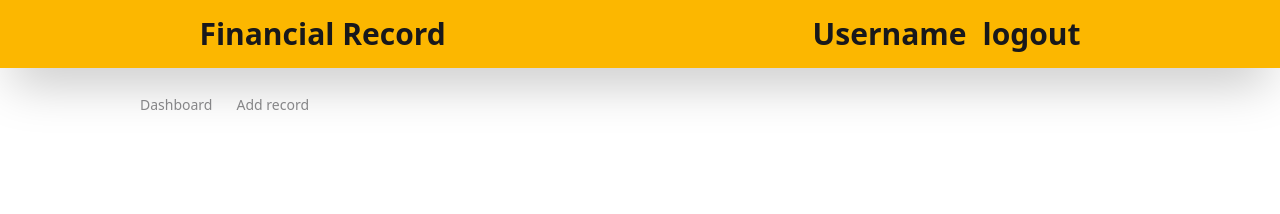
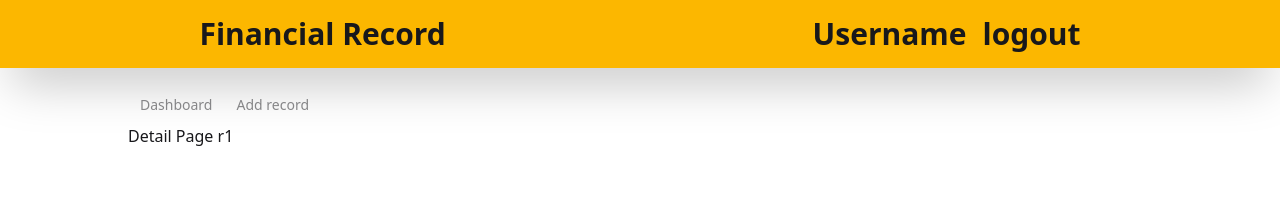
Before and after one commit to Egar19/ancord-fe, a React (Vite) app: page /record/r1 in a window 1280 px wide. Shown: the top 214 px of the page. Built offline with nearby package versions, Linux system fonts and the light colour scheme.

Commit message:
inisiasi detailpage

```diff
--- a/src/App.jsx
+++ b/src/App.jsx
@@ -8,6 +8,7 @@ import AddRecordPage from './pages/AddRecordPage';
 import RegisterPage from './pages/RegisterPage';
 import DashboardPage from './pages/DashboardPage';
 import { getRecords } from './utils';
+import DetailPage from './pages/DetailPage';
 
 const App = () => {
   const location = useLocation();
@@ -56,6 +57,7 @@ const App = () => {
           />
           <Route path='/login' element={<LoginPage />} />
           <Route path='/register' element={<RegisterPage />} />
+          <Route path='/record/:id' element={<DetailPage />} />
         </Routes>
       </main>
     </>
--- a/src/components/HistoryItem.jsx
+++ b/src/components/HistoryItem.jsx
@@ -1,21 +1,23 @@
 import { FaGreaterThan } from 'react-icons/fa';
+import { Link } from 'react-router-dom';
 
-const HistoryItem = ({type, amount, notes, date }) => {
+const HistoryItem = ({ id, type, amount, notes, date }) => {
   return (
-    <>
     <div className='p-4 bg-accent rounded'>
       <h3 className='text-xl'>{type}</h3>
       <h4>Amount: {amount}</h4>
       <h4>Notes: {notes}</h4>
       <h4>Date: {date}</h4>
       <div className='flex justify-end'>
-            <button className='inline-flex items-center gap-1 border rounded px-2 py-1 border-neutral-500 text-neutral-500 text-sm cursor-pointer'>
+        <Link
+          to={`/record/${id}`}
+          className='inline-flex items-center gap-1 border rounded px-2 py-1 border-neutral-500 text-neutral-500 text-sm hover:bg-neutral-200 transition'
+        >
           Detail
           <FaGreaterThan className='text-xs' />
-            </button>
+        </Link>
       </div>
     </div>
-    </>
   );
 };
 
--- /dev/null
+++ b/src/pages/DetailPage.jsx
@@ -0,0 +1,12 @@
+import { useParams } from 'react-router-dom'
+
+const DetailPage = () => {
+
+  const {id} = useParams();
+
+  return (
+    <h2>Detail Page {id} </h2>
+  )
+}
+
+export default DetailPage
```
Lines whose indentation alone changed are shown as unchanged.
